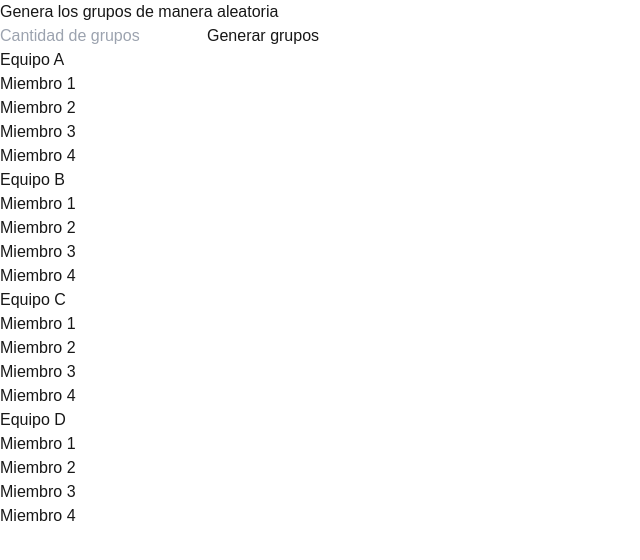
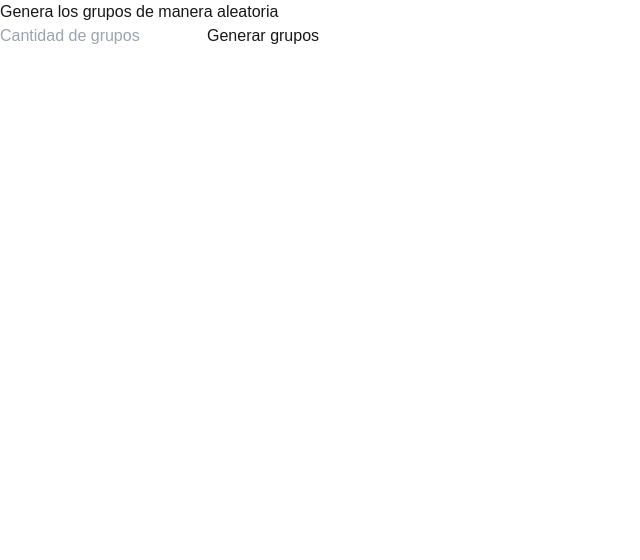
Before and after one commit to gruponovaeafit/Assessment-GradingMatrix, a Next.js app: page /groupGeneration in a window 1280 px wide. Shown: the top 560 px of the page, without its empty margins (0-640 px from the left). Built offline with nearby package versions, Linux system fonts and the light colour scheme.

Commit message:
Groups Generation working

```diff
--- a/src/app/groupGeneration/page.tsx
+++ b/src/app/groupGeneration/page.tsx
@@ -1,8 +1,10 @@
 "use client";
 import React from 'react';
 import { useRouter } from 'next/router';
+import { useState } from 'react';
 
 const GroupGeneration: React.FC = () => {
+    const [groupsGenerated, setGroupsGenerated] = useState<string[][]>([]);
 
 
     const handleFormSubmit = async (e: React.FormEvent<HTMLFormElement>) => {
@@ -12,20 +14,24 @@ const GroupGeneration: React.FC = () => {
       const formData = new FormData(formElement);
 
       try {
-        const response = await fetch("/api/forms/groupG", {
+        const response = await fetch("/api/groupG", {
           method: "POST",
           headers: {
             "Content-Type": "application/json",
           },
+
           body: JSON.stringify(Object.fromEntries(formData.entries())), // Convierte FormData a JSON
         });
 
         if (!response.ok) {
+
           throw new Error(`HTTP error! status: ${response.status}`);
         }
 
-        const data = await response.json();
-        console.log("Response data:", data);
+        setGroupsGenerated(await response.json().then((data) => data.groups));
+
+
+
       } catch (error) {
         console.error("Error sending form:", error);
       }
@@ -38,23 +44,23 @@ const GroupGeneration: React.FC = () => {
                 <input
                     type="number"
                     placeholder='Cantidad de grupos'
+                    name='groups'
                     className='placeholder-white placeholder-semibold bg-white bg-opacity-30 border-none rounded-lg outline-none p-2'
                 />
                 <button type='submit' className='mt-2 bg-blue-500 text-white py-2 px-4 rounded-lg'>Generar grupos</button>
             </form>
             <div className='grid grid-cols-1 gap-4 md:grid-cols-2'>
-                {['Equipo A', 'Equipo B', 'Equipo C', 'Equipo D'].map((team, index) => (
-                    <div key={index} className=' flex flex-col justify-center items-center p-4 bg-white bg-opacity-10 rounded-lg shadow-md w-[250px]'>
-                        <h2 className='text-lg font-semibold text-white'>{team}</h2>
-
+                {groupsGenerated && groupsGenerated.map((group, index) => (
+                    <div key={index} className='flex flex-col justify-center items-center p-4 bg-white bg-opacity-10 rounded-lg shadow-md w-[250px]'>
+                        <h2 className='text-lg font-semibold text-white'>Grupo {index + 1}</h2>
                         <ul>
-                            <li className='text-white'>Miembro 1</li>
-                            <li className='text-white'>Miembro 2</li>
-                            <li className='text-white'>Miembro 3</li>
-                            <li className='text-white'>Miembro 4</li>
+                            {group.map((member, memberIndex) => (
+                                <li key={memberIndex} className='text-white'>{member}</li>
+                            ))}
                         </ul>
                     </div>
                 ))}
+
             </div>
 
 
--- a/src/api/forms/groupG.ts
+++ b/src/pages/api/groupG.ts
@@ -13,7 +13,7 @@ export default async function handler(req: NextApiRequest, res: NextApiResponse)
     }
 
     const { groups } = req.body;
-    console.log(groups);
+
 
     const users = mockDatabase.users;
 
@@ -27,13 +27,12 @@ export default async function handler(req: NextApiRequest, res: NextApiResponse)
         groupsGenerated[index % groups].push(user);
     });
 
-    console.log(groupsGenerated);
 
     if (!groups) {
         res.status(400).json({ message: "Missing groups" });
         return;
     }
 
-    res.status(200).json({ message: "Groups generated" });
+    res.status(200).json({ message: "Groups generated", groups: groupsGenerated });
 
 };
```
Also changed, not shown: src/pages/api/auth/login/route.ts (renamed from src/api/auth/login/route.ts), src/pages/api/auth/register/route.ts (renamed from src/api/auth/register/route.ts), src/pages/api/db.ts (renamed from src/api/db.ts), src/pages/api/forms/route.ts (renamed from src/api/forms/route.ts), src/pages/api/users/route.ts (renamed from src/api/users/route.ts).
